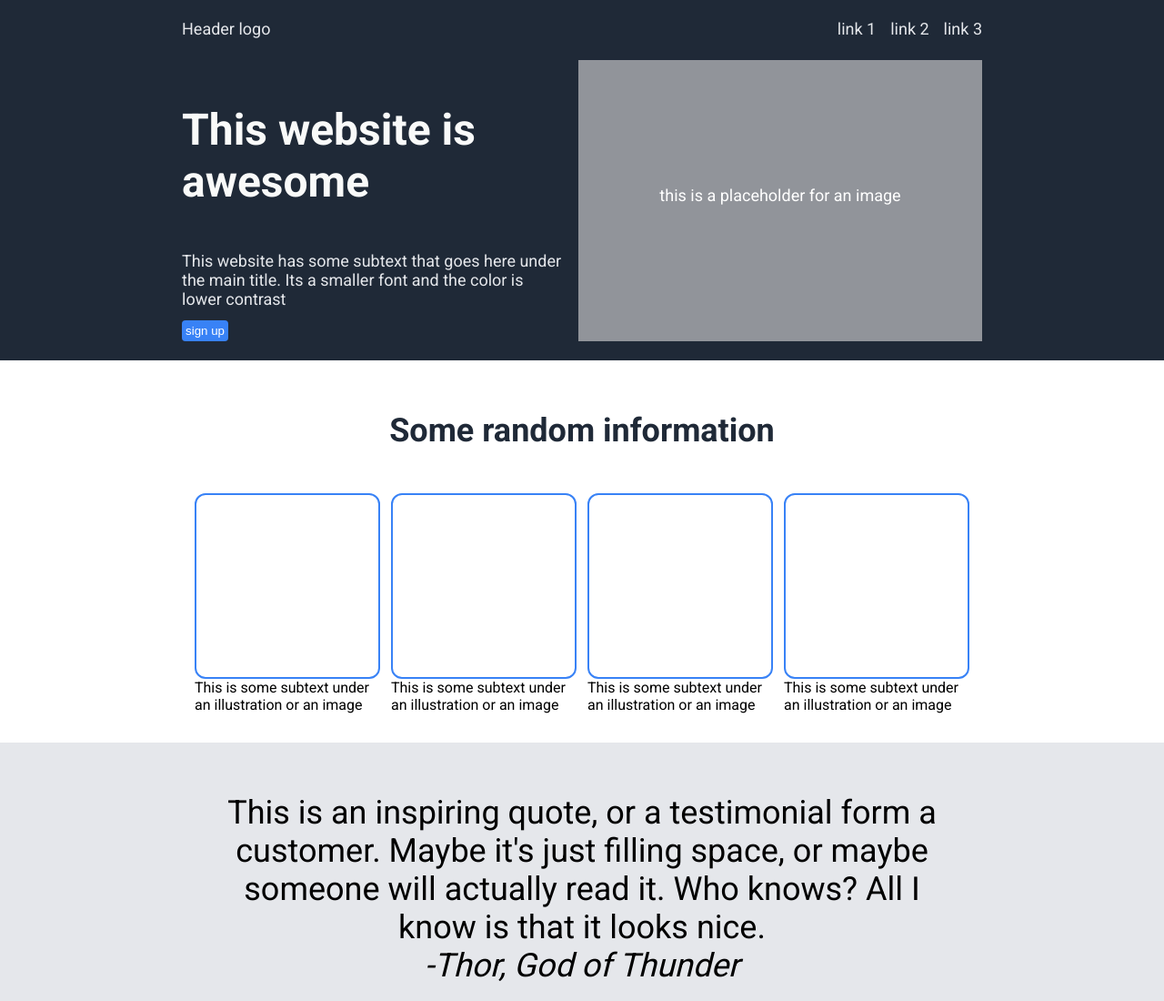
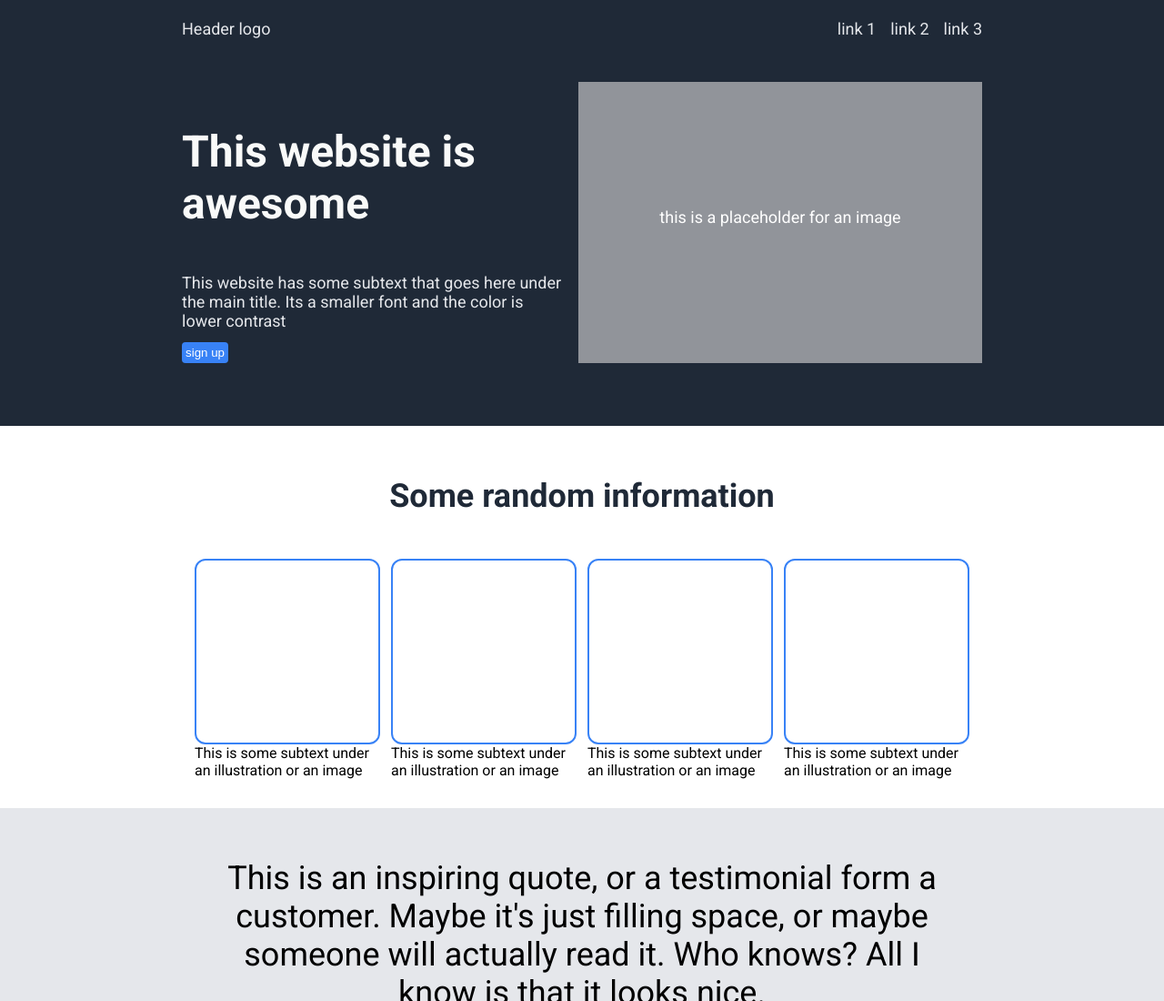
Before and after one commit to s0ur4bhkumar/landing-page, a plain HTML site: page index.html in a window 1280 px wide. Shown: the top 1100 px of the page at 91% size. Drawn offline with Linux system fonts and the light colour scheme.

Commit message:
header-content margin correction

```diff
--- a/style.css
+++ b/style.css
@@ -88,6 +88,9 @@ button{
 .content{
   display: flex;
   gap: 16px;
+  margin-top: 24px;
+  margin-bottom: 48px;
+  /* justify-content: center; */
 }
 
 .intro{
```
